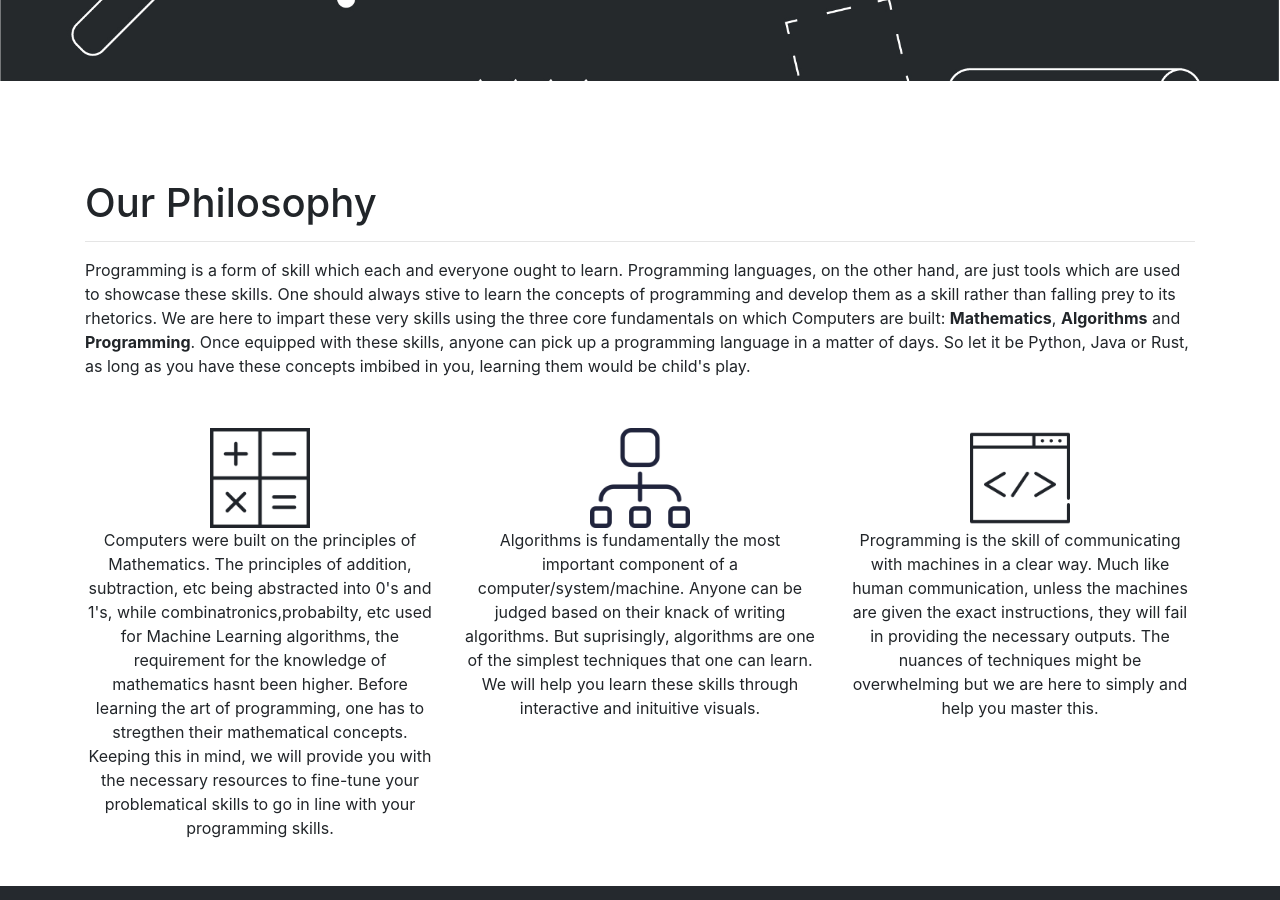
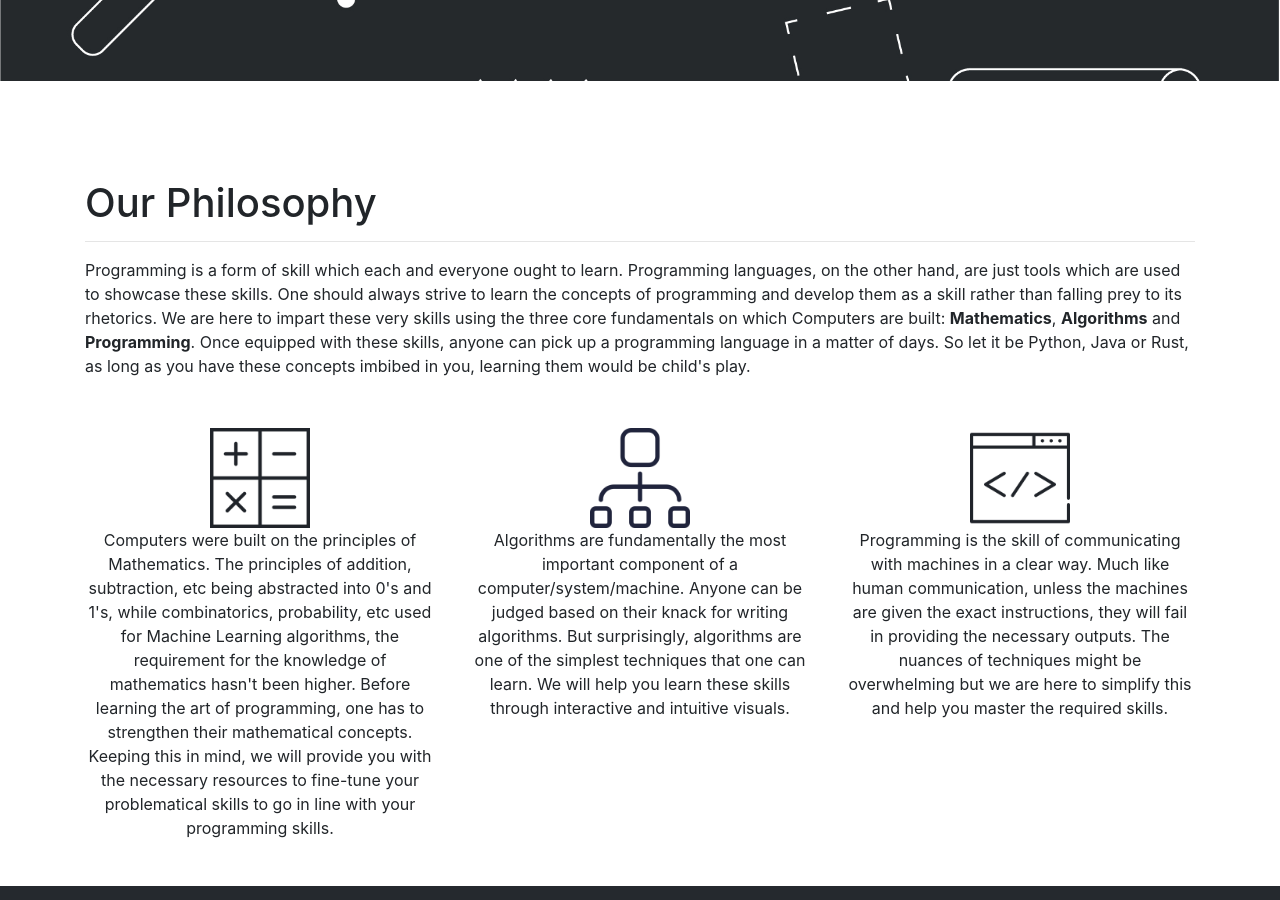
Before and after one commit to HashMAPLabs/hashmaplabs.github.io, a Jekyll site: the page built from index.html, in a window 1280 px wide and 900 px high, scrolled down 459 px. Built offline with Jekyll 4.4.1, drawn with Linux system fonts in a browser that asks for light colours; nearby versions of some CDN libraries; comment, search, counter and statistics services are not loaded.

Commit message:
Typos removed

```diff
--- a/index.html
+++ b/index.html
@@ -19,22 +19,22 @@ layout: default
 	<div class="container">
 		<h1>Our Philosophy</h1>
 		<hr>
-		<p>Programming is a form of skill which each and everyone ought to learn. Programming languages, on the other hand, are just tools which are used to showcase these skills. One should always stive to learn the concepts of programming and develop them as a skill rather than falling prey to its rhetorics. We are here to impart these very skills using the three core fundamentals on which Computers are built: <strong>Mathematics</strong>, <strong>Algorithms</strong> and <strong>Programming</strong>. Once equipped with these skills, anyone can pick up a programming language in a matter of days. So let it be Python, Java or Rust, as long as you have these concepts imbibed in you, learning them would be child's play.
+		<p>Programming is a form of skill which each and everyone ought to learn. Programming languages, on the other hand, are just tools which are used to showcase these skills. One should always strive to learn the concepts of programming and develop them as a skill rather than falling prey to its rhetorics. We are here to impart these very skills using the three core fundamentals on which Computers are built: <strong>Mathematics</strong>, <strong>Algorithms</strong> and <strong>Programming</strong>. Once equipped with these skills, anyone can pick up a programming language in a matter of days. So let it be Python, Java or Rust, as long as you have these concepts imbibed in you, learning them would be child's play.
 		</p>
 
 		<div class="row text-center" style="margin-top: 50px;">
 			<div class="col-sm-4">
 				<img class="img-fluid center-block" src="/assets/math.png" width="100">
-				<p>Computers were built on the principles of Mathematics. The principles of addition, subtraction, etc being abstracted into 0's and 1's, while combinatronics,probabilty, etc used for Machine Learning algorithms, the requirement for the knowledge of mathematics hasnt been higher. Before learning the art of programming, one has to stregthen their mathematical concepts. Keeping this in mind, we will provide you with the necessary resources to fine-tune your problematical skills to go in line with your programming skills.</p>
+				<p>Computers were built on the principles of Mathematics. The principles of addition, subtraction, etc being abstracted into 0's and 1's, while combinatorics, probability, etc used for Machine Learning algorithms, the requirement for the knowledge of mathematics hasn't been higher. Before learning the art of programming, one has to strengthen their mathematical concepts. Keeping this in mind, we will provide you with the necessary resources to fine-tune your problematical skills to go in line with your programming skills.</p>
 			</div>
 			<div class="col-sm-4">
 				<img class="img-fluid center-block" src="/assets/algorithm.png" width="100">
-				<p>Algorithms is fundamentally the most important component of a computer/system/machine. Anyone can be judged based on their knack of writing algorithms. But suprisingly, algorithms are one of the simplest techniques that one can learn. We will help you learn these skills through interactive and inituitive visuals.</p>
+				<p>Algorithms are fundamentally the most important component of a computer/system/machine. Anyone can be judged based on their knack for writing algorithms. But surprisingly, algorithms are one of the simplest techniques that one can learn. We will help you learn these skills through interactive and intuitive visuals.</p>
 			</div>
 			<div class="col-sm-4">
 				<img class="img-fluid center-block" src="/assets/coding.png" width="100">
 
-				<p>Programming is the skill of communicating with machines in a clear way. Much like human communication, unless the machines are given the exact instructions, they will fail in providing the necessary outputs. The nuances of techniques might be overwhelming but we are here to simply and help you master this.</p>
+				<p>Programming is the skill of communicating with machines in a clear way. Much like human communication, unless the machines are given the exact instructions, they will fail in providing the necessary outputs. The nuances of techniques might be overwhelming but we are here to simplify this and help you master the required skills.</p>
 			</div>
 		</div>
 	</div>
```
